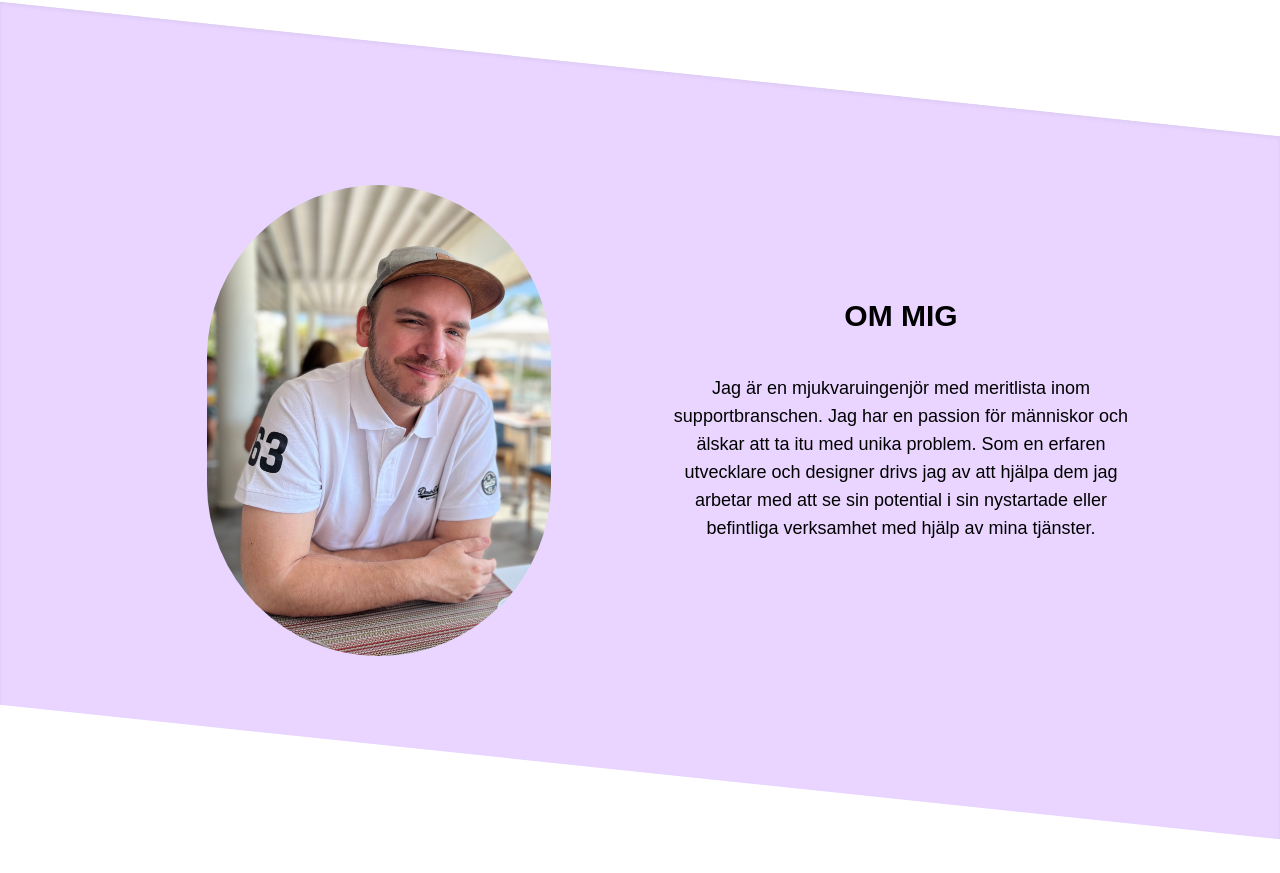
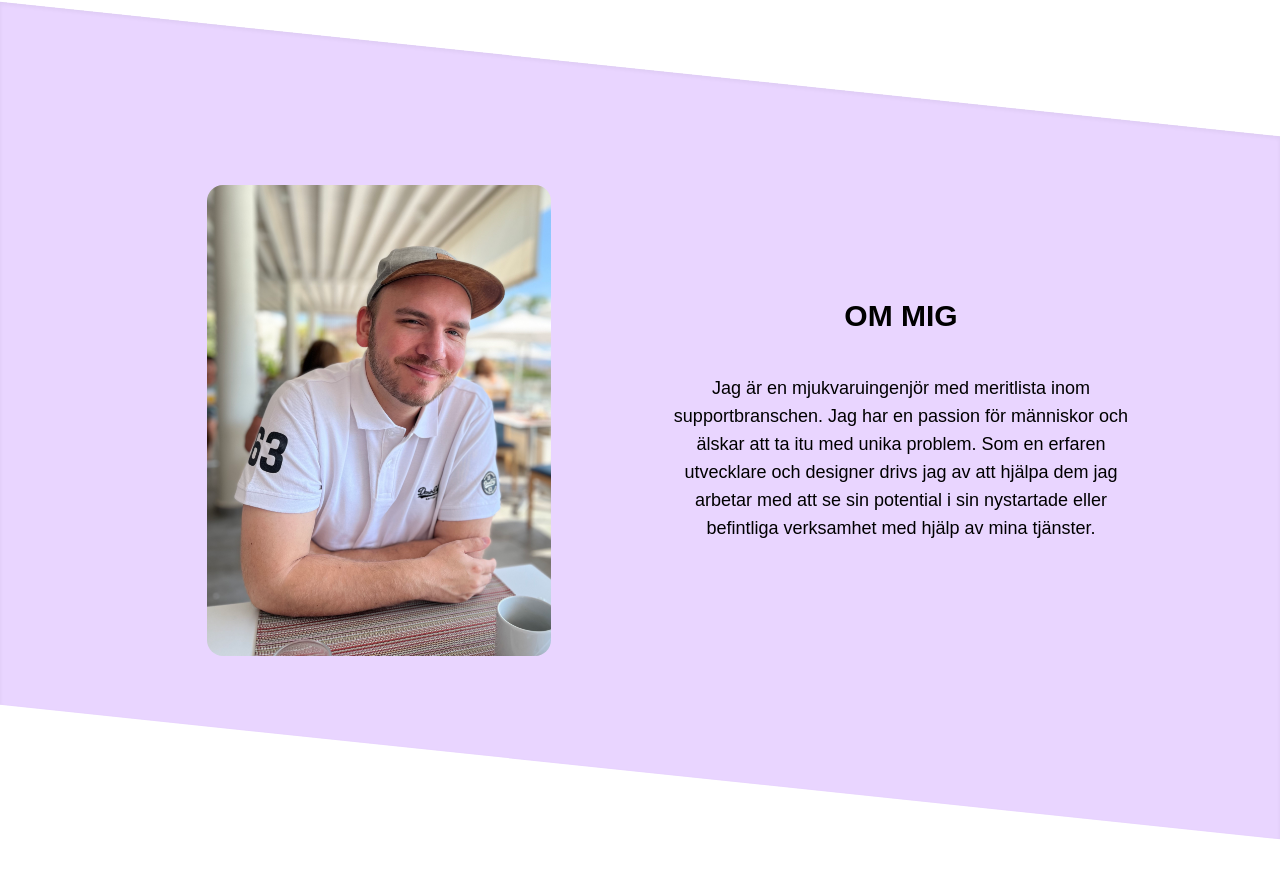
Before and after one commit to jimodelid/portfolio, a Next.js app: page / in a window 1280 px wide. Shown: the part 579-1452 px from the top of the page. Built offline with nearby package versions, Linux system fonts and the light colour scheme.

Commit message:
changes to profile image

```diff
--- a/pages/index.js
+++ b/pages/index.js
@@ -36,7 +36,7 @@ export default function Home() {
           <div className="sm:flex  max-w-5xl -skew-y-6">
             <div className="w-full sm:w-1/2 flex justify-center">
               <img
-                className="rounded-full p-5 max-w-sm"
+                className="p-5 max-w-sm profile-pic"
                 alt="Jim Odelid"
                 src="/profile2.jpg"
               />
--- a/styles/globals.css
+++ b/styles/globals.css
@@ -33,3 +33,7 @@ a {
   display: flex;
   justify-content: center;
 }
+
+.profile-pic {
+  border-radius: 2.25rem;
+}
```
